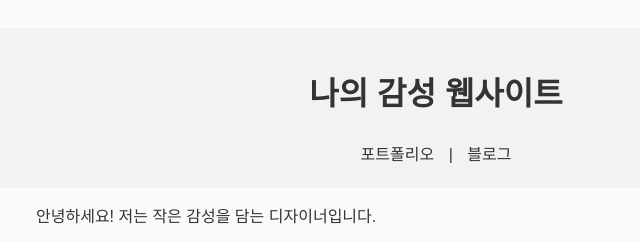
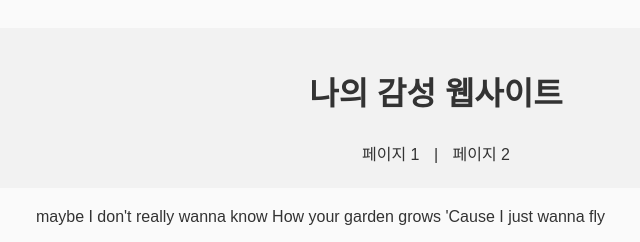
Before and after one commit to sakana55551/histbest27, a plain HTML site: page index.html in a window 1280 px wide. Shown: the top 242 px of the page, without its empty margins (204-844 px from the left). Drawn offline with Linux system fonts and the light colour scheme.

Commit message:
index.html

```diff
--- a/index.html
+++ b/index.html
@@ -4,19 +4,21 @@
 <head>
   <meta charset="UTF-8" />
   <meta name="viewport" content="width=device-width, initial-scale=1.0"/>
-  <title>나의 포트폴리오</title>
+  <title>페이지 1</title>
   <link rel="stylesheet" href="style.css" />
 </head>
 <body>
   <header>
     <h1>나의 감성 웹사이트</h1>
     <nav>
-      <a href="portfolio.html">포트폴리오</a> |
-      <a href="blog.html">블로그</a>
+      <a href="portfolio.html">페이지 1</a> |
+      <a href="blog.html">페이지 2</a>
     </nav>
   </header>
   <main>
-    <p>안녕하세요! 저는 작은 감성을 담는 디자이너입니다.</p>
+    <p>maybe I don't really wanna know
+How your garden grows
+'Cause I just wanna fly</p>
     <img src="images/sample.jpg" alt="샘플 이미지" />
   </main>
 </body>
```
